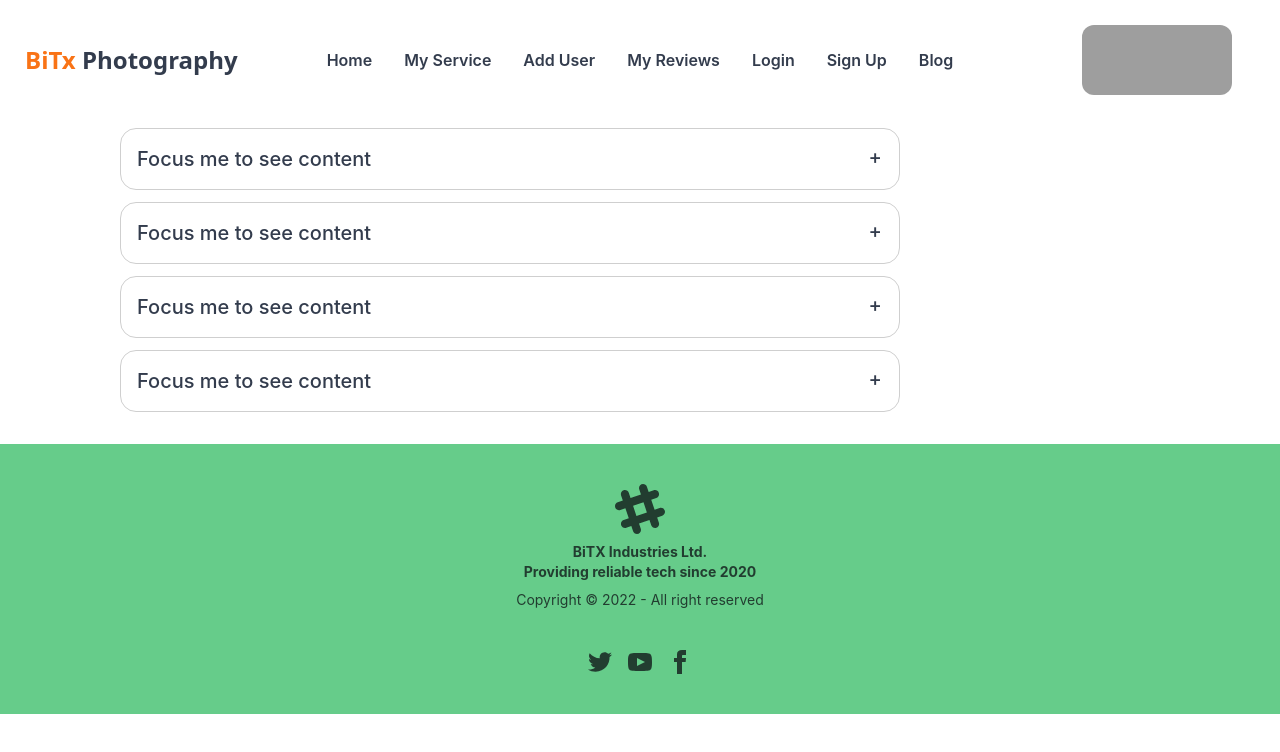
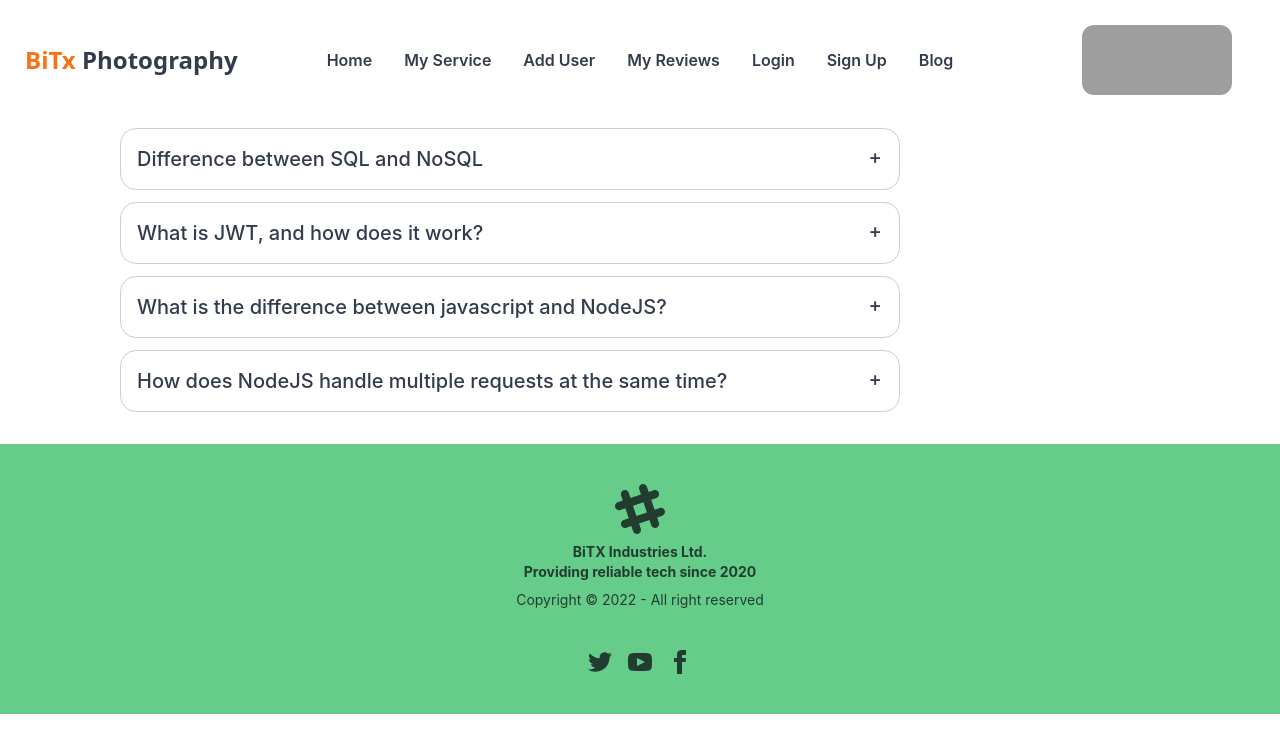
Before and after one commit to SkPipul/Bitx-Photography, a React (Create React App) app: page /blog in a window 1280 px wide. Shown: the top 752 px of the page. Built offline with nearby package versions, Linux system fonts and the light colour scheme; no server answers; grey boxes are pictures that could not be loaded.

Commit message:
blog added

```diff
--- a/src/components/Blog/Blog.js
+++ b/src/components/Blog/Blog.js
@@ -5,34 +5,34 @@
         <div className='mx-[120px]'>
             <div tabIndex={0} className="collapse collapse-plus border border-base-300 bg-base-100 rounded-box w-3/4 my-3">
                 <div className="collapse-title text-xl font-medium">
-                    Focus me to see content
+                Difference between SQL and NoSQL
                 </div>
                 <div className="collapse-content">
-                    <p>tabIndex={0} attribute is necessary to make the div focusable</p>
+                    <p>SQL is the programming language used to interface with relational databases. (Relational databases model data as records in rows and tables with logical links between them). NoSQL is a class of DBMs that are non-relational and generally do not use SQL.</p>
                 </div>
             </div>
             <div tabIndex={0} className="collapse collapse-plus border border-base-300 bg-base-100 rounded-box w-3/4 mb-3">
                 <div className="collapse-title text-xl font-medium">
-                    Focus me to see content
+                What is JWT, and how does it work?
                 </div>
                 <div className="collapse-content">
-                    <p>tabIndex={0} attribute is necessary to make the div focusable</p>
+                    <p>JSON Web Token (JWT) is an open standard (RFC 7519) that defines a compact and self-contained way for securely transmitting information between parties as a JSON object. This information can be verified and trusted because it is digitally signed.</p>
                 </div>
             </div>
             <div tabIndex={0} className="collapse collapse-plus border border-base-300 bg-base-100 rounded-box w-3/4 mb-3">
                 <div className="collapse-title text-xl font-medium">
-                    Focus me to see content
+                What is the difference between javascript and NodeJS?
                 </div>
                 <div className="collapse-content">
-                    <p>tabIndex={0} attribute is necessary to make the div focusable</p>
+                    <p>JavaScript is a simple programming language that can be used with any browser that has the JavaScript Engine installed. Node. js, on the other hand, is an interpreter or execution environment for the JavaScript programming language.</p>
                 </div>
             </div>
             <div tabIndex={0} className="collapse collapse-plus border border-base-300 bg-base-100 rounded-box w-3/4 mb-8">
                 <div className="collapse-title text-xl font-medium">
-                    Focus me to see content
+                How does NodeJS handle multiple requests at the same time?
                 </div>
                 <div className="collapse-content">
-                    <p>tabIndex={0} attribute is necessary to make the div focusable</p>
+                    <p>NodeJS receives multiple client requests and places them into EventQueue. NodeJS is built with the concept of event driven architecture. NodeJS has its own EventLoop which is an infinite loop that receives requests and processes them.</p>
                 </div>
             </div>
         </div>
```
